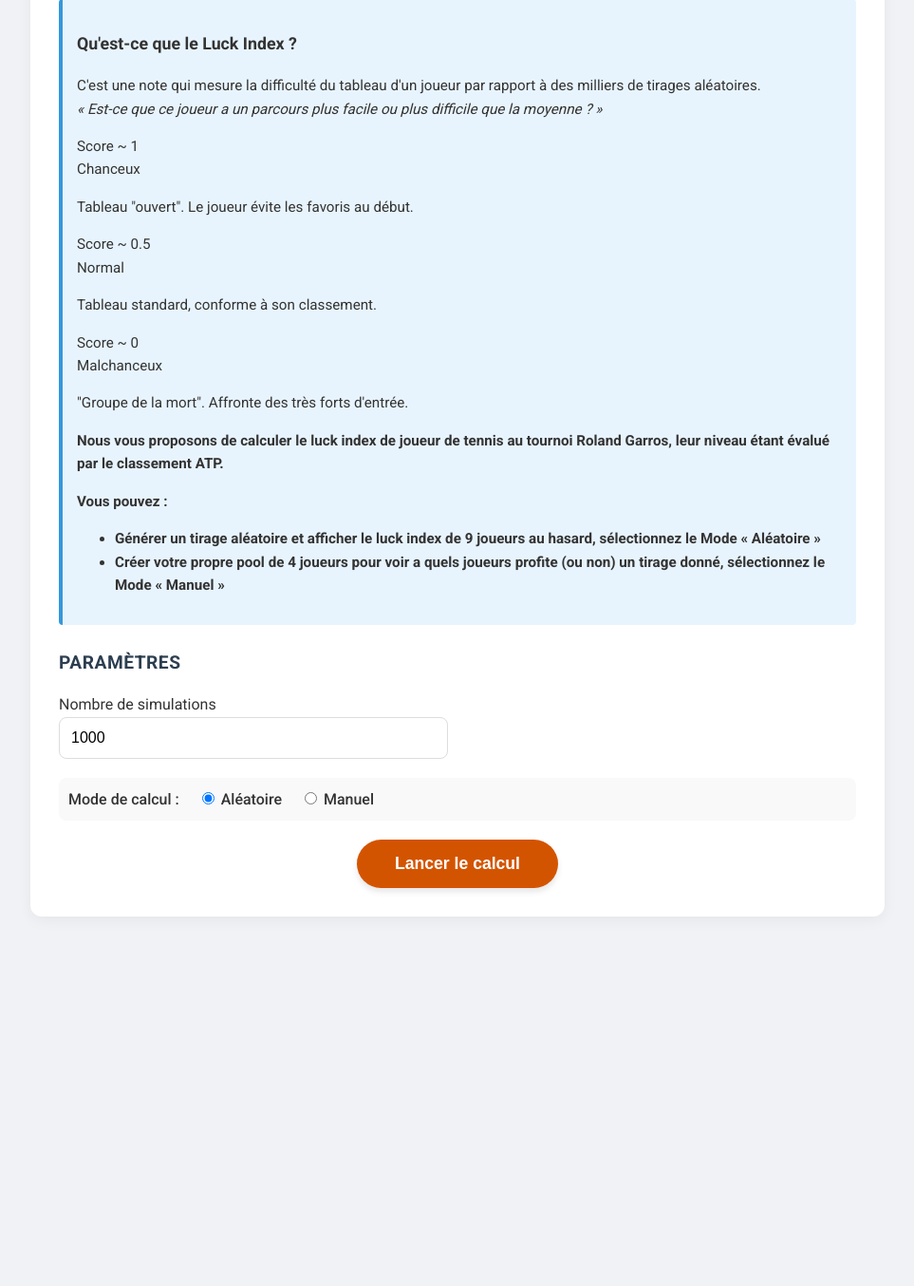
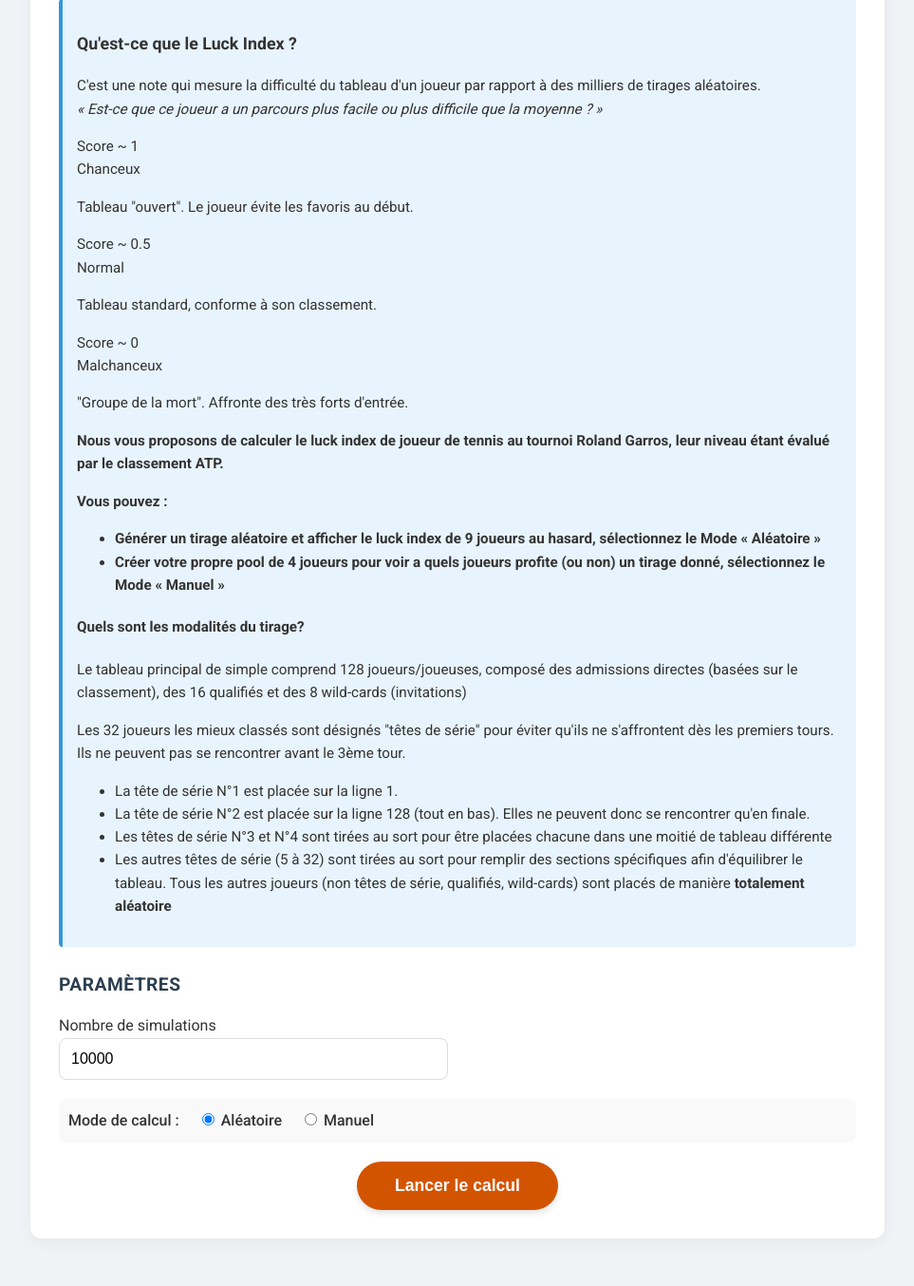
Before and after one commit to merlin-cc/LuckIndex, a Flask app: page / in a window 1280 px wide. Shown: the part 251-1605 px from the top of the page at 95% size, without its empty margins (158-1121 px from the left). Before the commit the page ends 1216 px from the top, so only its background shows below. Run offline with Flask 3, Linux system fonts and the light colour scheme.

Commit message:
presentation

```diff
--- a/Player.py
+++ b/Player.py
@@ -16,7 +16,7 @@ def players_list(data : pd.DataFrame, min_rank : int, max_rank : int) -> list[Te
     assert min_rank>0, "the minimal rank must be >= 1"
     res = []
     for rank in range(min_rank, max_rank + 1):
-        res.append(TennisPlayer(data.loc[rank-1]['Player'], data.loc[rank-1]['Rank'], data.loc[rank-1]['cElo']))
+        res.append(TennisPlayer(data.loc[rank-1]['Player'], data.loc[rank-1]['Rank'], data.loc[rank-1]['Elo']))
     return res
 
 def total_players_index(list_players : list[TennisPlayer]) -> dict[str, TennisPlayer]:
--- a/app.py
+++ b/app.py
@@ -22,7 +22,7 @@ data_foot = pd.read_csv('football_ranking.csv')
 data_foot = data_foot[data_foot['Team'].isin(teams_name)].reset_index(drop=True)
 list_teams = teams_list(data_foot)
 
-def get_distributions_foot_optimized(list_teams, n_input):
+def get_distributions_foot(list_teams, n_input):
     """
     Loading distributions for football from the csv file to imporve speed computation
     """
@@ -60,7 +60,7 @@ def welcome():
     bar_foot = None
     bar_tennis = None
     error = None
-    n = 1000
+    n = 10000
 
     active_tab = 'tennis' # to remember where the user was
 
@@ -72,7 +72,7 @@ def welcome():
         try:
             n = int(entree_nombre)
         except (ValueError, TypeError):
-            n = 1000
+            n = 10000
 
         ######-----------Logique python---------------######
 
@@ -141,7 +141,7 @@ def welcome():
             image_draw = None
             choix_menu_foot = request.form.get('mode_jeu_foot')
 
-            distributions_foot = get_distributions_foot_optimized(list_teams, n)
+            distributions_foot = get_distributions_foot(list_teams, n)
 
             if choix_menu_foot == "Official Draw":
                 real_draw = get_official_draw_2026()
--- a/templates/welcome.html
+++ b/templates/welcome.html
@@ -131,6 +131,26 @@
                     <li><strong>Créer votre propre pool de 4 joueurs pour voir a quels joueurs profite (ou non) un tirage donné, sélectionnez le Mode « Manuel »</strong></li>
                   </ul>
                 </div>
+                <div class="regle du tirage">
+                    <h4>
+                        Quels sont les modalités du tirage?
+                    </h4>
+                    <p>
+                        Le tableau principal de simple comprend 128 joueurs/joueuses, composé des admissions directes (basées sur le classement), des 16 qualifiés et des 8 wild-cards (invitations)
+                    </p>
+                    <p>
+                        Les 32 joueurs les mieux classés sont désignés "têtes de série" pour éviter qu'ils ne s'affrontent dès les premiers tours. Ils ne peuvent pas se rencontrer avant le 3ème tour.
+                    </p>
+                    <ul>
+                        <li>La tête de série N°1 est placée sur la ligne 1.</li>
+
+                        <li>La tête de série N°2 est placée sur la ligne 128 (tout en bas). Elles ne peuvent donc se rencontrer qu'en finale.</li>
+
+                        <li>Les têtes de série N°3 et N°4 sont tirées au sort pour être placées chacune dans une moitié de tableau différente</li>
+
+                        <li>Les autres têtes de série (5 à 32) sont tirées au sort pour remplir des sections spécifiques afin d'équilibrer le tableau. Tous les autres joueurs (non têtes de série, qualifiés, wild-cards) sont placés de manière <strong>totalement aléatoire</strong> </li>
+                    </ul>
+                </div>
             </div>
                 </div>
 
@@ -141,7 +161,7 @@
                     <div class="settings-grid">
                         <div class="form-group">
                             <label for="nb_sim">Nombre de simulations</label>
-                            <input type="number" id="nb_sim" name="nombre_simulations" value="{{ valeur_n|default(1000) }}" min="10" class="form-control">
+                            <input type="number" id="nb_sim" name="nombre_simulations" value="{{ valeur_n|default(10000) }}" min="1000" class="form-control">
                         </div>
                     </div>
                     <div class = "mode-selector">
```
Also changed, not shown: README.md.
